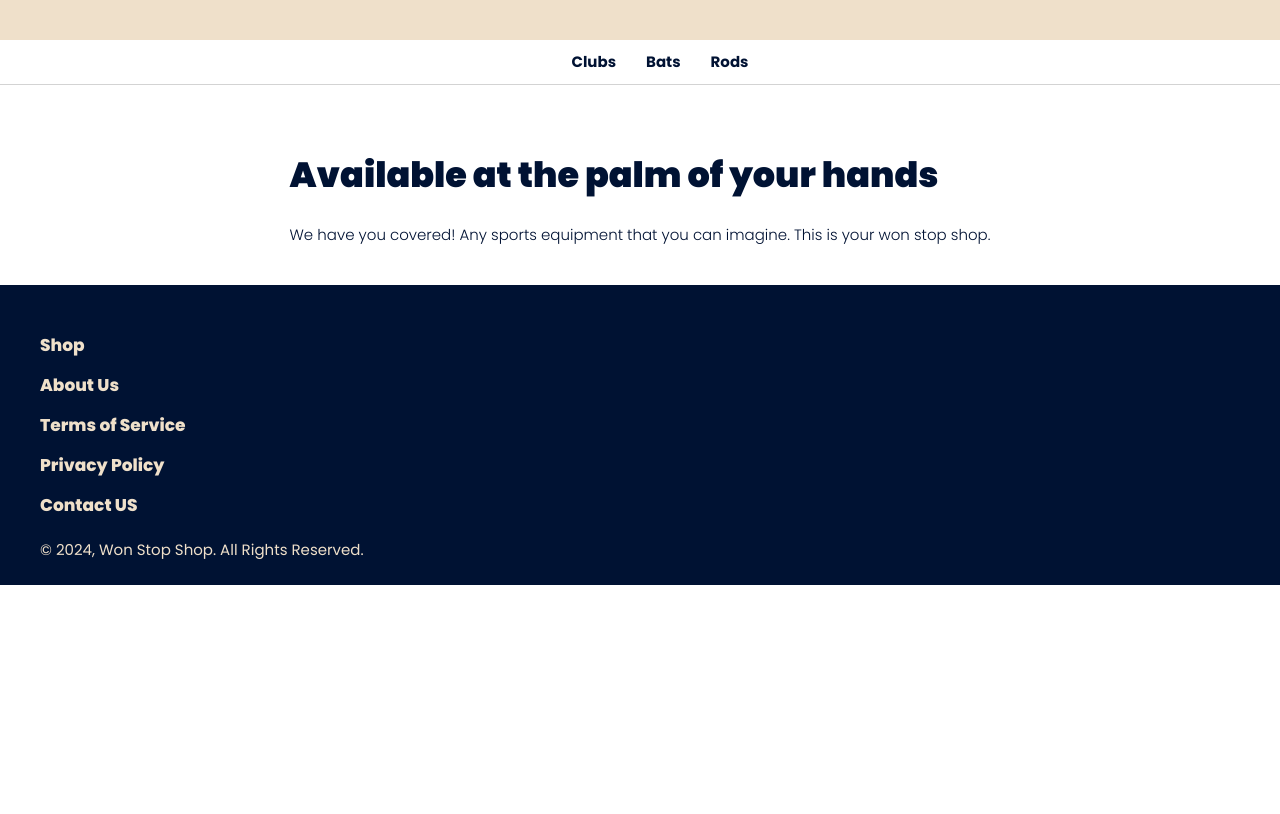
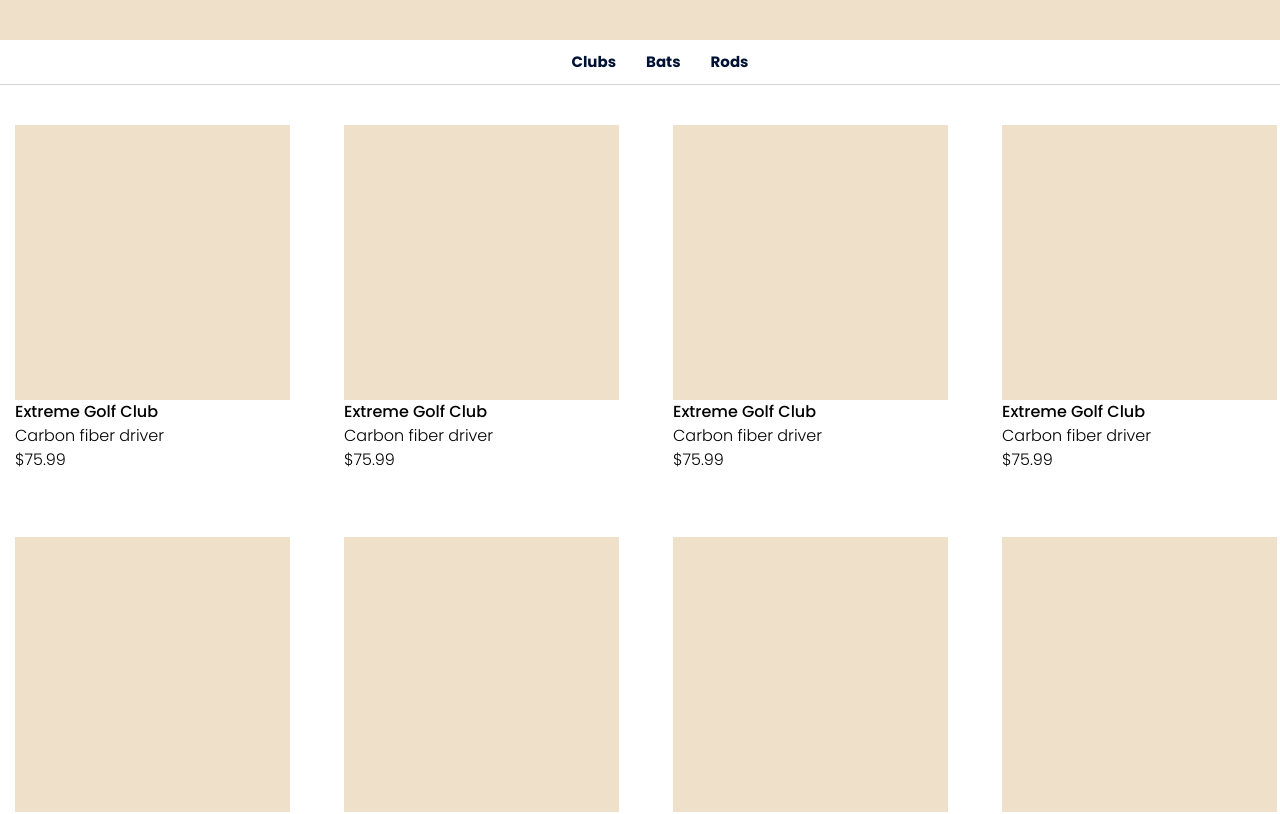
Before and after one commit to tdematos/Ecommerce-Store, a React (Vite) app in the folder ecom-website-project/: page /shop in a window 1280 px wide. Shown: the part 440-1254 px from the top of the page. Before the commit the page ends 1025 px from the top, so only its background shows below. Built offline with nearby package versions, Linux system fonts and the light colour scheme.

Commit message:
[shop] - create card container, add style, and add css grid layout

```diff
--- a/ecom-website-project/src/components/Shop.tsx
+++ b/ecom-website-project/src/components/Shop.tsx
@@ -5,6 +5,7 @@ import Footer from "./Footer";
 import ShopBanner from "./shop components/ShopBanner";
 import CategorySelector from "./shop components/CategorySelector";
 import ShopText from "./shop components/ShopText";
+import ItemContainer from "./shop components/ItemContainer";
 
 const Shop: React.FC = () => {
   const [toggleModal, setToggleModal] = useState<boolean>(false);
@@ -28,6 +29,7 @@ const Shop: React.FC = () => {
       />
       <ShopBanner />
       <CategorySelector />
+      <ItemContainer />
       <ShopText />
       <Footer />
     </Fragment>
--- /dev/null
+++ b/ecom-website-project/src/components/shop components/ItemContainer.tsx
@@ -0,0 +1,19 @@
+import React from "react";
+import ItemCard from "../ItemCard";
+
+const ItemContainer: React.FC = () => {
+  return (
+    <div className="item-Container">
+      <ItemCard />
+      <ItemCard />
+      <ItemCard />
+      <ItemCard />
+      <ItemCard />
+      <ItemCard />
+      <ItemCard />
+      <ItemCard />
+    </div>
+  );
+};
+
+export default ItemContainer;
--- a/ecom-website-project/src/style/shop.css
+++ b/ecom-website-project/src/style/shop.css
@@ -20,6 +20,7 @@
   flex-direction: row;
   justify-content: center;
   align-items: center;
+  margin-bottom: 30px;
 }
 
 .category-list {
@@ -71,3 +72,13 @@
   line-height: 50px;
   margin-top: 10px;
 }
+
+.item-Container {
+  height: 800px;
+}
+
+.item-Container {
+  display: grid;
+  gap: 1.5rem;
+  grid-template-columns: repeat(4, 1fr);
+}
```
